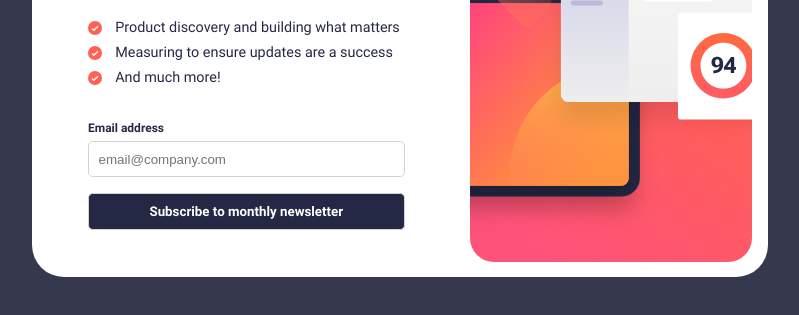
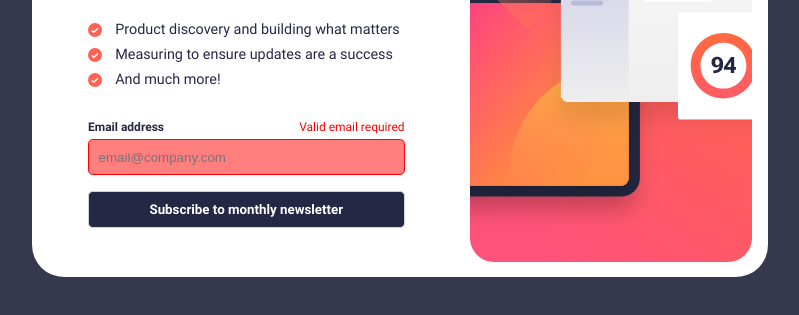
Before and after one commit to tiagoaraujo00/newsletter-sign-up-with-success-message-main, a plain HTML site: page index.html in a window 1280 px wide. Both pictures are taken after a click on the button "Subscribe to monthly newsletter". Shown: the part 347-662 px from the top of the page, without its empty margins (240-1039 px from the left). Drawn offline with Linux system fonts and the light colour scheme.

Commit message:
feat: valid email required

```diff
--- a/css/style.css
+++ b/css/style.css
@@ -81,6 +81,10 @@ p {
 }
 .form__label {
   padding-bottom: .3rem;
+  display: flex;
+  justify-content: space-between;
+  width: 92%;
+  align-items: center;
 }
 .main__content--form input {
   width: 92%;
@@ -118,3 +122,8 @@ p {
   width: 100%;
   border-radius: 1.5rem;
 }
+.error-message {
+  color: red;
+  font-size: 12px;
+  font-family: roboto;
+}
--- a/index.html
+++ b/index.html
@@ -46,6 +46,7 @@
                   <label for="email">
                     Email address
                   </label>
+                  <p class="error-message"></p>
                 </div>
                 <div>
                   <input
@@ -58,7 +59,7 @@
               </form>
             </div>
             <div class="button-input">
-              <button>Subscribe to monthly newsletter</button>
+              <button id="button">Subscribe to monthly newsletter</button>
             </div>
           </div>
         </div>
@@ -70,5 +71,6 @@
         </div>
       </div>
     </main>
+    <script src="js/script.js"></script>
   </body>
 </html>
--- a/js/script.js
+++ b/js/script.js
@@ -0,0 +1,23 @@
+const inputText = document.querySelector("#email");
+const button = document.querySelector("#button");
+console.log(inputText);
+const pMessage = document.querySelector(".error-message");
+
+const validEmail = (email) => {
+  const regex = /^[a-z0-9._%+-]+@[a-z0-9.-]+\.[a-z]{2,}$/i;
+  return regex.test(email);
+};
+
+const buttonClick = () => {
+  const email = inputText.value;
+  const valid = validEmail(email);
+  if (valid) {
+    pMessage.textContent = "";
+  } else {
+    inputText.style.backgroundColor = "rgba(255,0,0,0.5)";
+    inputText.style.borderColor = "red";
+    pMessage.textContent = "Valid email required";
+  }
+};
+
+button.addEventListener("click", buttonClick);
```
